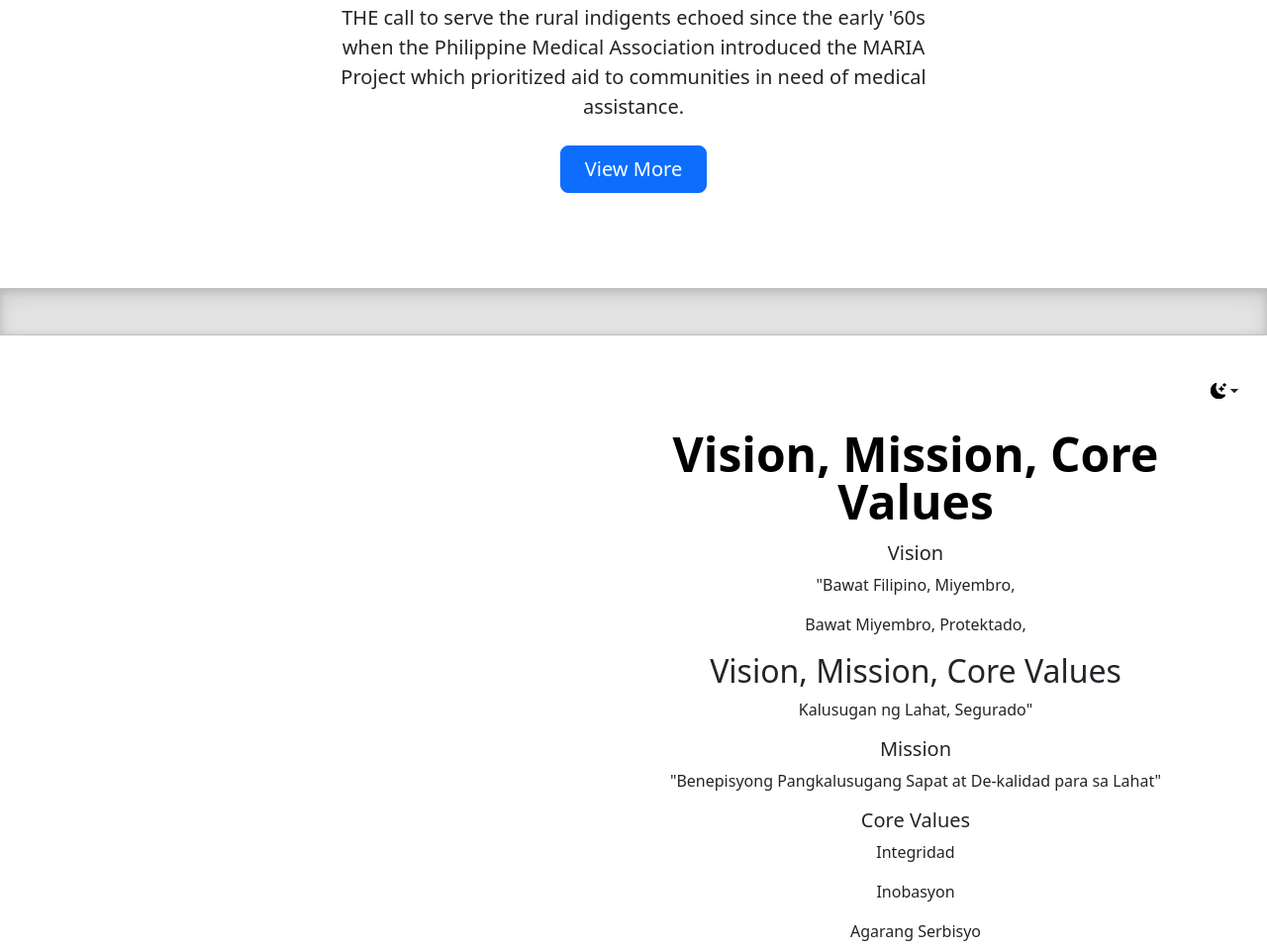
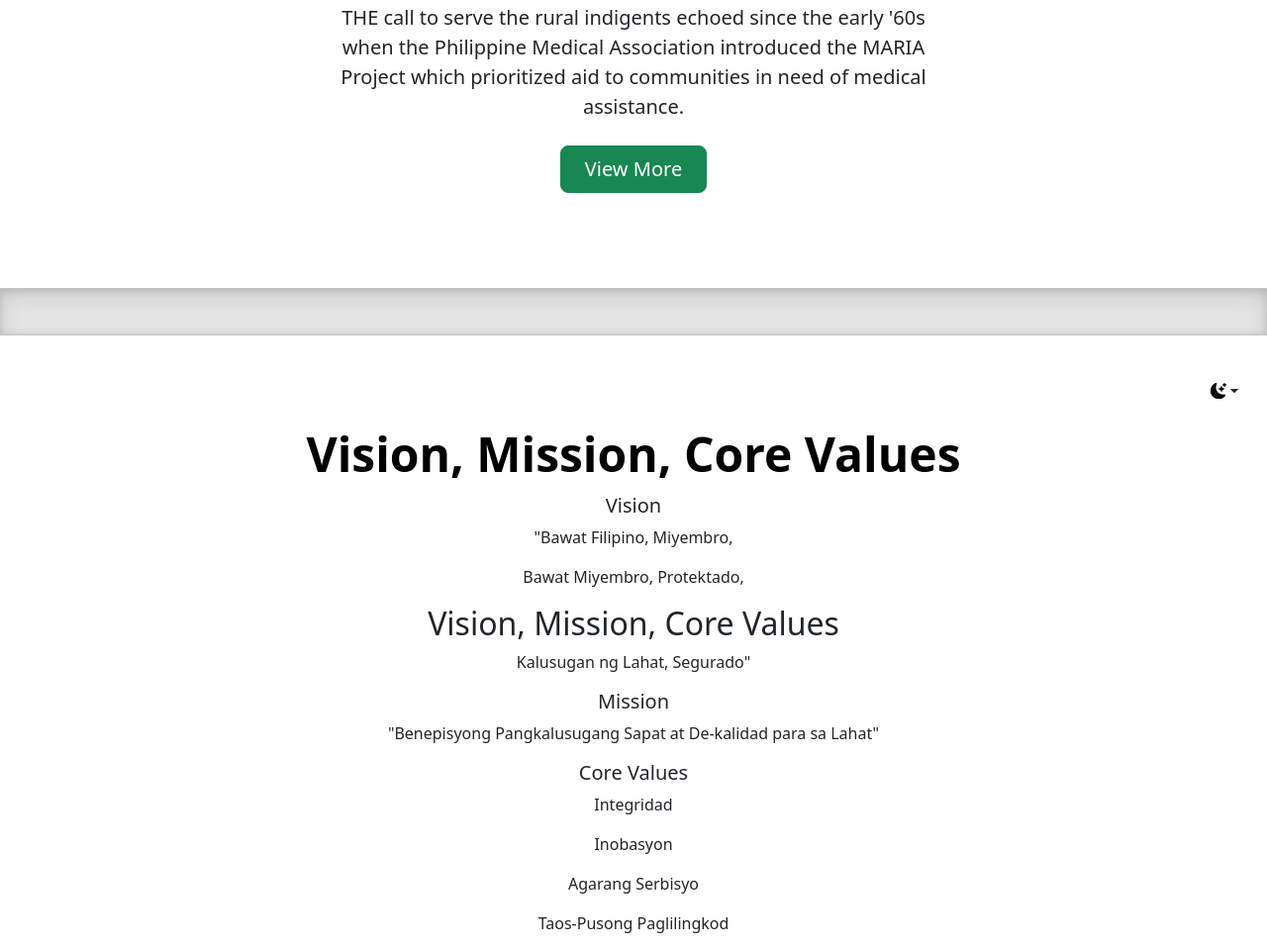
Before and after one commit to TatoesTV/IT0043L-KMDUBS-FinalProject, a plain HTML site: page pages/about/about-us.html in a window 1280 px wide. Shown: the part 368-1326 px from the top of the page at 99% size. Drawn offline with nearby package versions, Linux system fonts and the light colour scheme.

Commit message:
Fixed About-Us Text

```diff
--- a/pages/about/about-us.html
+++ b/pages/about/about-us.html
@@ -118,7 +118,7 @@
     <div class="col-lg-6 mx-auto">
       <p class="lead mb-4">THE call to serve the rural indigents echoed since the early '60s when the Philippine Medical Association introduced the MARIA Project which prioritized aid to communities in need of medical assistance.</p>
       <div class="d-grid gap-2 d-sm-flex justify-content-sm-center">
-        <button type="button" class="btn btn-primary btn-lg px-4 gap-3">View More</button>
+        <button type="button" class="btn btn-success btn-lg px-4 gap-3">View More</button>
       </div>
     </div>
   </div>
@@ -126,9 +126,9 @@
   <div class="b-example-divider"></div>
 
 
-  <div class="container col-xxl-8 px-4 py-5 text-center">
-    <div class="row flex-lg-row-reverse align-items-center g-5 py-5">
-      <div class="col-lg-6">
+  <div class="container col-xxl-8 px-4 py-5">
+    <div class="row flex-lg-row-reverseg-5 py-5">
+      <div class="col text-center">
         <h1 class="display-5 fw-bold text-body-emphasis lh-1 mb-3">Vision, Mission, Core Values</h1>
         <p class="lead">
         <h5>Vision</h5>
```
